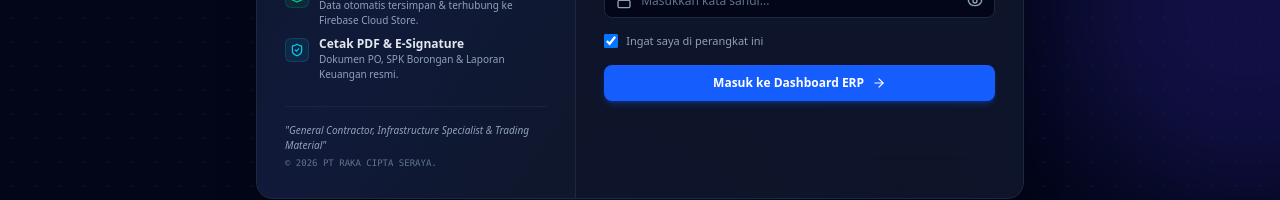
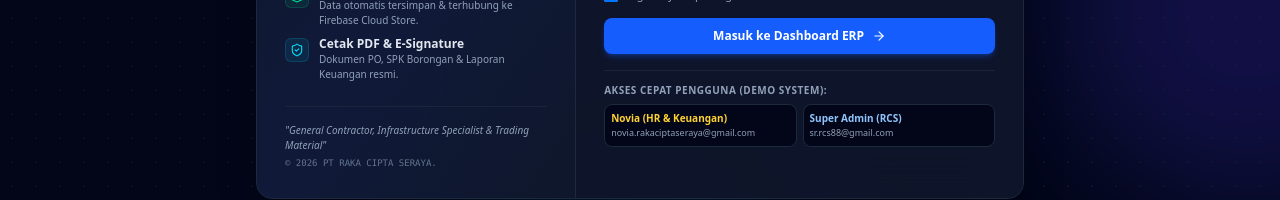
Before and after one commit to rakacipta/Build-X-Pro, a React (Vite) app: page / in a window 1280 px wide. Shown: the part 450-650 px from the top of the page. Built offline with nearby package versions, Linux system fonts and the light colour scheme; no server answers; the database is empty.

Commit message:
feat: implement role-based module access control
Introduce `allowedModules` to user schema and enforce module access restrictions via `isModuleAllowed` utility. Updates include filtered sidebar navigation, restricted module selection in App, and UI indicators for users with limited permissions.

```diff
--- a/src/App.tsx
+++ b/src/App.tsx
@@ -52,6 +52,7 @@ import {
   SubkonOpname,
   ProjectInvoice,
 } from './types';
+import { isModuleAllowed } from './utils/permission';
 
 import {
   INITIAL_PROJECTS,
@@ -250,6 +251,26 @@ export default function App() {
       unsubInvoices();
     };
   }, []);
+
+  // Enforce module accessibility check when activeModule or currentUser changes
+  useEffect(() => {
+    if (currentUser && !isModuleAllowed(activeModule, currentUser)) {
+      setActiveModule('dashboard');
+    }
+  }, [activeModule, currentUser]);
+
+  const handleSelectModule = (mod: ModuleType) => {
+    if (!isModuleAllowed(mod, currentUser)) {
+      setToastMessage({
+        title: 'Akses Dibatasi',
+        message: `Akun ${currentUser?.email || 'ini'} hanya dapat mengakses KPI Dashboard, HR & Keuangan, dan Laporan Executive.`,
+        type: 'alert',
+      });
+      setTimeout(() => setToastMessage(null), 4000);
+      return;
+    }
+    setActiveModule(mod);
+  };
 
   const pendingApprovalsCount = approvals.filter((a) => a.status === 'Pending').length;
 
@@ -833,7 +854,7 @@ export default function App() {
         currentRole={currentRole}
         onRoleChange={setCurrentRole}
         pendingApprovalsCount={pendingApprovalsCount}
-        onOpenApprovals={() => setActiveModule('approvals')}
+        onOpenApprovals={() => handleSelectModule('approvals')}
         searchQuery={searchQuery}
         onSearchChange={setSearchQuery}
         companyName={companyProfile.name}
@@ -841,7 +862,7 @@ export default function App() {
         notifications={notifications}
         onMarkNotificationRead={handleMarkNotificationRead}
         onMarkAllNotificationsRead={handleMarkAllNotificationsRead}
-        onNavigateModule={(mod) => setActiveModule(mod as ModuleType)}
+        onNavigateModule={(mod) => handleSelectModule(mod as ModuleType)}
         currentUser={currentUser}
         onLogout={handleLogout}
       />
@@ -850,8 +871,9 @@ export default function App() {
         {/* Sidebar Navigation */}
         <Sidebar
           activeModule={activeModule}
-          onSelectModule={setActiveModule}
+          onSelectModule={handleSelectModule}
           pendingApprovalsCount={pendingApprovalsCount}
+          currentUser={currentUser}
         />
 
         {/* Main Content Module Screen */}
@@ -867,7 +889,7 @@ export default function App() {
               purchaseOrders={purchases}
               invoices={invoices}
               coaList={coaList}
-              onNavigate={setActiveModule}
+              onNavigate={handleSelectModule}
             />
           )}
 
--- a/src/components/Header.tsx
+++ b/src/components/Header.tsx
@@ -506,6 +506,14 @@ export const Header: React.FC<HeaderProps> = ({
                     </span>
                   </div>
                   <div className="flex items-center justify-between py-1 px-2 rounded-lg bg-slate-50">
+                    <span className="text-slate-400 text-[11px]">Akses Modul:</span>
+                    <span className="font-semibold text-slate-800 text-[11px] truncate max-w-[120px]">
+                      {currentUser?.email.toLowerCase() === 'novia.rakaciptaseraya@gmail.com'
+                        ? 'KPI, HR & Keuangan, Executive'
+                        : 'Akses Penuh'}
+                    </span>
+                  </div>
+                  <div className="flex items-center justify-between py-1 px-2 rounded-lg bg-slate-50">
                     <span className="text-slate-400 text-[11px]">Status Akun:</span>
                     <span className="font-semibold text-emerald-600 text-[11px] flex items-center gap-1">
                       <span className="w-1.5 h-1.5 rounded-full bg-emerald-500"></span>
--- a/src/components/Sidebar.tsx
+++ b/src/components/Sidebar.tsx
@@ -21,12 +21,14 @@ import {
   FileText,
   Receipt,
 } from 'lucide-react';
-import { ModuleType } from '../types';
+import { ModuleType, SystemUser } from '../types';
+import { isModuleAllowed } from '../utils/permission';
 
 interface SidebarProps {
   activeModule: ModuleType;
   onSelectModule: (mod: ModuleType) => void;
   pendingApprovalsCount: number;
+  currentUser?: SystemUser | null;
 }
 
 interface NavGroup {
@@ -43,8 +45,9 @@ export const Sidebar: React.FC<SidebarProps> = ({
   activeModule,
   onSelectModule,
   pendingApprovalsCount,
+  currentUser,
 }) => {
-  const navGroups: NavGroup[] = [
+  const rawNavGroups: NavGroup[] = [
     {
       label: 'Ringkasan',
       items: [
@@ -104,6 +107,14 @@ export const Sidebar: React.FC<SidebarProps> = ({
       ],
     },
   ];
+
+  // Filter groups & items based on current logged in user's permissions
+  const navGroups = rawNavGroups
+    .map((group) => ({
+      ...group,
+      items: group.items.filter((item) => isModuleAllowed(item.id, currentUser)),
+    }))
+    .filter((group) => group.items.length > 0);
 
   return (
     <aside className="sticky top-0 w-64 bg-slate-900 border-r border-slate-800 text-slate-300 flex flex-col h-full overflow-y-auto no-scrollbar shrink-0 select-none z-20">
--- a/src/components/auth/LoginPage.tsx
+++ b/src/components/auth/LoginPage.tsx
@@ -50,21 +50,37 @@ export const LoginPage: React.FC<LoginPageProps> = ({
 
       if (matchedUser) {
         setIsLoading(false);
+        // Ensure Novia has allowedModules attached if matched
+        if (matchedUser.email.toLowerCase().trim() === 'novia.rakaciptaseraya@gmail.com' && !matchedUser.allowedModules) {
+          matchedUser.allowedModules = [
+            'dashboard',
+            'hr_payroll',
+            'finance',
+            'invoicing',
+            'bank_accounts',
+            'accounting',
+            'reports',
+          ];
+        }
         onLoginSuccess(matchedUser);
       } else {
         // Fallback: create dynamic user for testing if email is custom
         if (email.includes('@')) {
           const isTargetSuperAdmin = email.toLowerCase().trim() === 'sr.rcs88@gmail.com';
+          const isNovia = email.toLowerCase().trim() === 'novia.rakaciptaseraya@gmail.com';
           const username = email.split('@')[0].replace(/[^a-zA-Z0-9]/g, ' ').toUpperCase();
           const dynamicUser: SystemUser = {
             id: 'usr-custom-' + Date.now(),
-            name: isTargetSuperAdmin ? 'Super Admin (RCS)' : (username || 'PENGGUNA ERP'),
+            name: isNovia ? 'Novia (HR & Keuangan)' : isTargetSuperAdmin ? 'Super Admin (RCS)' : (username || 'PENGGUNA ERP'),
             email: email.trim(),
-            role: isTargetSuperAdmin ? 'Super Admin' : 'Project Manager',
-            department: isTargetSuperAdmin ? 'Direksi & Super Admin' : 'Operasional ERP',
+            role: isNovia ? 'Finance' : isTargetSuperAdmin ? 'Super Admin' : 'Project Manager',
+            department: isNovia ? 'HRD & Keuangan' : isTargetSuperAdmin ? 'Direksi & Super Admin' : 'Operasional ERP',
             phone: '0812-0000-1111',
             status: 'Active',
             lastLogin: 'Baru saja',
+            allowedModules: isNovia
+              ? ['dashboard', 'hr_payroll', 'finance', 'invoicing', 'bank_accounts', 'accounting', 'reports']
+              : undefined,
           };
           setIsLoading(false);
           onLoginSuccess(dynamicUser);
@@ -303,6 +319,37 @@ export const LoginPage: React.FC<LoginPageProps> = ({
                   </>
                 )}
               </button>
+
+              {/* Quick Login Presets for Easy Demo/Testing */}
+              <div className="pt-3 border-t border-slate-800/80 mt-2 space-y-1.5">
+                <span className="text-[10px] font-bold text-slate-400 uppercase tracking-wider block">
+                  Akses Cepat Pengguna (Demo System):
+                </span>
+                <div className="grid grid-cols-2 gap-1.5">
+                  <button
+                    type="button"
+                    onClick={() => {
+                      setEmail('novia.rakaciptaseraya@gmail.com');
+                      setPassword('123456');
+                    }}
+                    className="p-1.5 bg-slate-950 hover:bg-slate-800 border border-slate-800 rounded-lg text-left text-[10px] transition text-amber-300 flex flex-col"
+                  >
+                    <span className="font-bold">Novia (HR & Keuangan)</span>
+                    <span className="text-slate-400 text-[9px] truncate">novia.rakaciptaseraya@gmail.com</span>
+                  </button>
+                  <button
+                    type="button"
+                    onClick={() => {
+                      setEmail('sr.rcs88@gmail.com');
+                      setPassword('123456');
+                    }}
+                    className="p-1.5 bg-slate-950 hover:bg-slate-800 border border-slate-800 rounded-lg text-left text-[10px] transition text-blue-300 flex flex-col"
+                  >
+                    <span className="font-bold">Super Admin (RCS)</span>
+                    <span className="text-slate-400 text-[9px] truncate">sr.rcs88@gmail.com</span>
+                  </button>
+                </div>
+              </div>
             </form>
           </div>
         </div>
--- a/src/components/invoicing/InvoiceModule.tsx
+++ b/src/components/invoicing/InvoiceModule.tsx
@@ -27,6 +27,7 @@ import {
   ArrowUpRight,
   Info,
   RotateCcw,
+  Percent,
 } from 'lucide-react';
 import {
   ProjectInvoice,
--- a/src/components/settings/SettingsModule.tsx
+++ b/src/components/settings/SettingsModule.tsx
@@ -1330,6 +1330,11 @@ export const SettingsModule: React.FC<SettingsModuleProps> = ({
                           <div>
                             <div>{user.name}</div>
                             <div className="text-[10px] text-slate-500 font-normal">{user.email}</div>
+                            {(user.allowedModules || user.email.toLowerCase() === 'novia.rakaciptaseraya@gmail.com') && (
+                              <span className="inline-block mt-0.5 px-1.5 py-0.2 text-[9px] font-bold bg-amber-100 text-amber-800 border border-amber-200 rounded">
+                                Restricted: KPI, HR & Keuangan, Executive
+                              </span>
+                            )}
                           </div>
                         </div>
                       </td>
--- a/src/lib/seedData.ts
+++ b/src/lib/seedData.ts
@@ -866,6 +866,25 @@ export const INITIAL_SYSTEM_USERS: SystemUser[] = [
     status: 'Active',
     lastLogin: 'Hari ini, 08:00 WIB',
   },
+  {
+    id: 'usr-007',
+    name: 'Novia (HR & Keuangan)',
+    email: 'novia.rakaciptaseraya@gmail.com',
+    role: 'Finance',
+    department: 'HRD & Keuangan',
+    phone: '0812-3456-7890',
+    status: 'Active',
+    lastLogin: 'Hari ini, 09:30 WIB',
+    allowedModules: [
+      'dashboard',
+      'hr_payroll',
+      'finance',
+      'invoicing',
+      'bank_accounts',
+      'accounting',
+      'reports',
+    ],
+  },
 ];
 
 export const INITIAL_SYSTEM_SETTINGS: SystemSettings = {
--- a/src/types.ts
+++ b/src/types.ts
@@ -190,6 +190,7 @@ export interface SystemUser {
   phone: string;
   status: 'Active' | 'Inactive';
   lastLogin: string;
+  allowedModules?: ModuleType[];
 }
 
 export interface SystemSettings {
--- /dev/null
+++ b/src/utils/permission.ts
@@ -0,0 +1,40 @@
+import { ModuleType, SystemUser } from '../types';
+
+export const NOVIA_EMAIL = 'novia.rakaciptaseraya@gmail.com';
+
+// Modules explicitly permitted for Novia:
+// 1. KPI dashboard ('dashboard')
+// 2. HR & Keuangan ('hr_payroll', 'finance', 'invoicing', 'bank_accounts', 'accounting')
+// 3. Laporan executive ('reports')
+export const NOVIA_ALLOWED_MODULES: ModuleType[] = [
+  'dashboard',
+  'hr_payroll',
+  'finance',
+  'invoicing',
+  'bank_accounts',
+  'accounting',
+  'reports',
+];
+
+/**
+ * Checks whether a given module is accessible for a user based on their email or user permissions.
+ */
+export function isModuleAllowed(
+  module: ModuleType,
+  currentUser?: SystemUser | null,
+  currentEmail?: string
+): boolean {
+  const email = (currentUser?.email || currentEmail || '').toLowerCase().trim();
+
+  // Strict check for Novia's email
+  if (email === NOVIA_EMAIL.toLowerCase()) {
+    return NOVIA_ALLOWED_MODULES.includes(module);
+  }
+
+  // Generic check for any user with custom allowedModules restriction
+  if (currentUser?.allowedModules && currentUser.allowedModules.length > 0) {
+    return currentUser.allowedModules.includes(module);
+  }
+
+  return true;
+}
```
